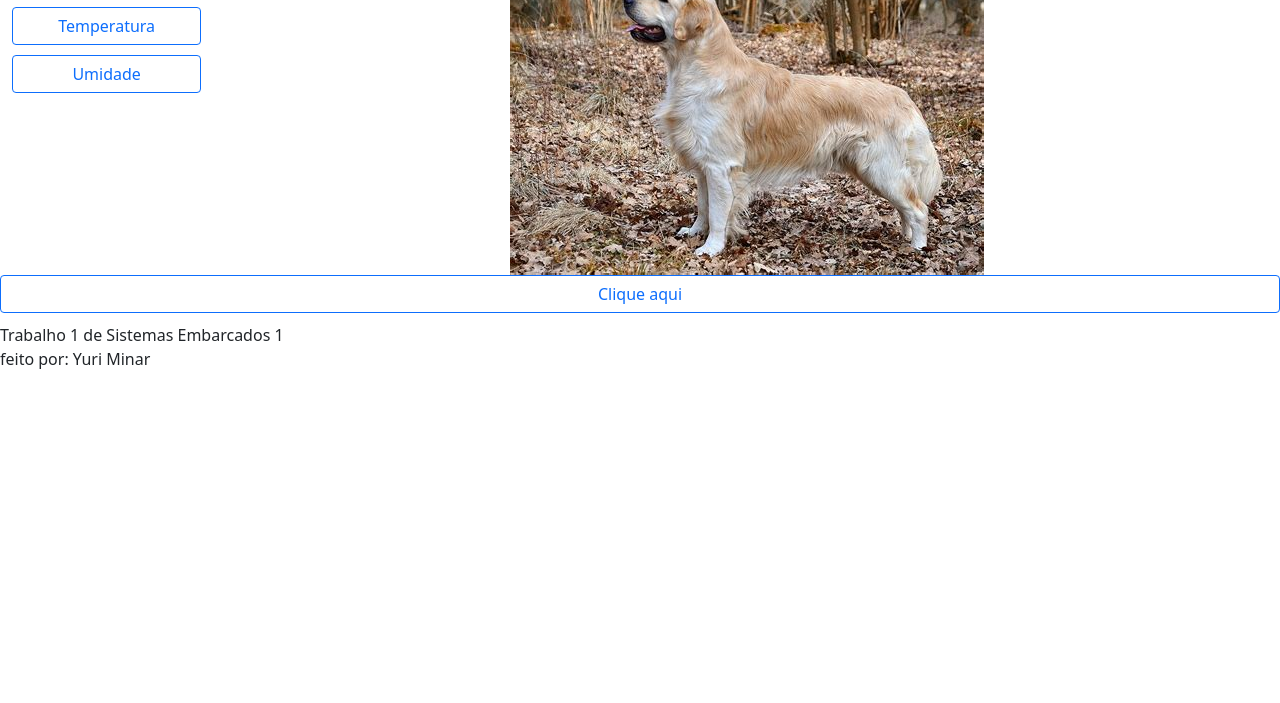
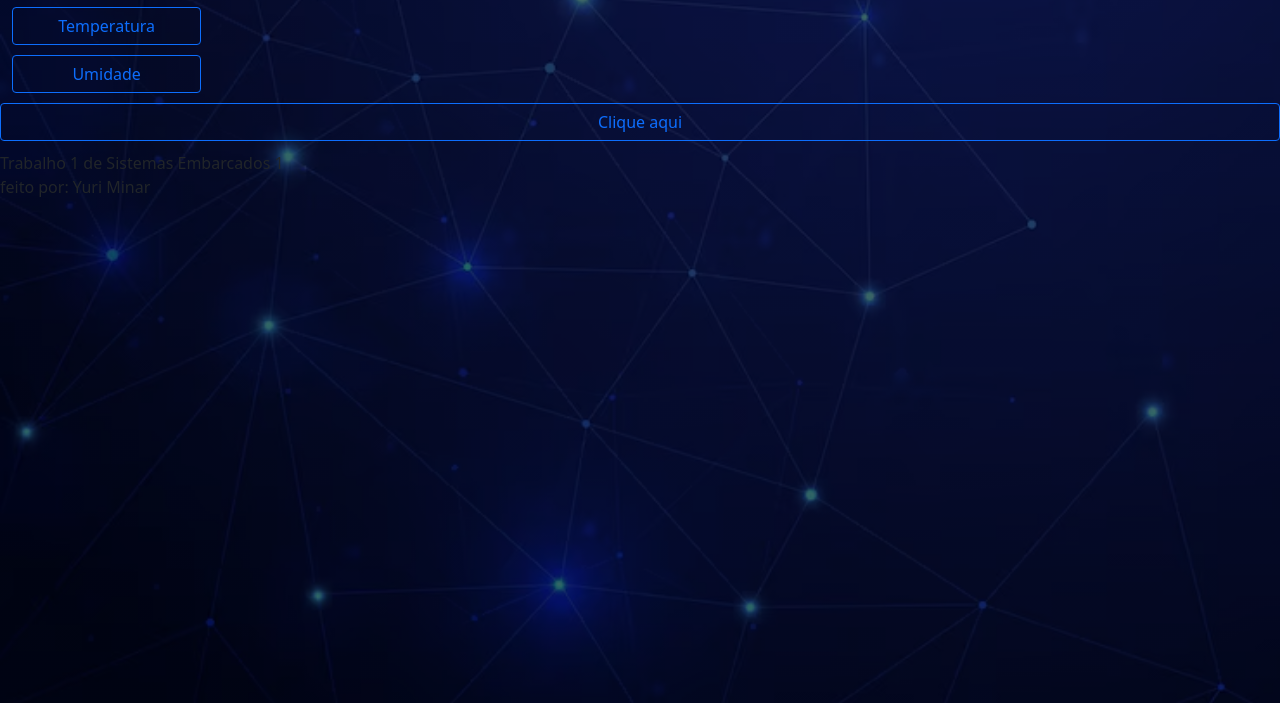
Before and after one commit to yuritminar/Embarcados_I, a plain HTML site: page data/index.html in a window 1280 px wide. Shown: the part 97-800 px from the top of the page. Drawn offline with Linux system fonts and the light colour scheme.

Commit message:
fundo+refresh
adicionado fundo e a linha que faz a página ficar atualizando a cada 1 segundo (mas ainda comentada)

```diff
--- a/data/index.html
+++ b/data/index.html
@@ -5,8 +5,18 @@
     <meta name="viewport" content="width=device-width, initial-scale=1.0">
     <title>Sistemas Embarcados</title>
     <link rel="stylesheet" href="css/bootstrap.min.css">
+    <!-- <meta http-equiv="refresh" content="1"> -->
 
     <style>
+         body {
+
+            background-image: linear-gradient(rgba(0,0,0,0.6), rgba(0,0,0,0.6)), url("img/fundo.png");
+            background-size: cover;
+            background-position: center;
+            background-repeat: no-repeat;
+            background-attachment: fixed;
+        }
+
         .css_btn{
             width: 100%;
             margin-bottom: 10px;
@@ -33,7 +43,6 @@
             </div>
 
             <div class="col-sm-10">
-                <center><img src="img/golden.jpg" alt="foto de um cachorro de pelagem dourada"></center>
 
             </div>
         </div>
```
Also changed, not shown: data/img/fundo.png (renamed from data/img/rede-de-nos-conectados-com-pontos-brilhantes-e-luminosos-contra-um-fundo-azul-escuro_939178-50.avif).
